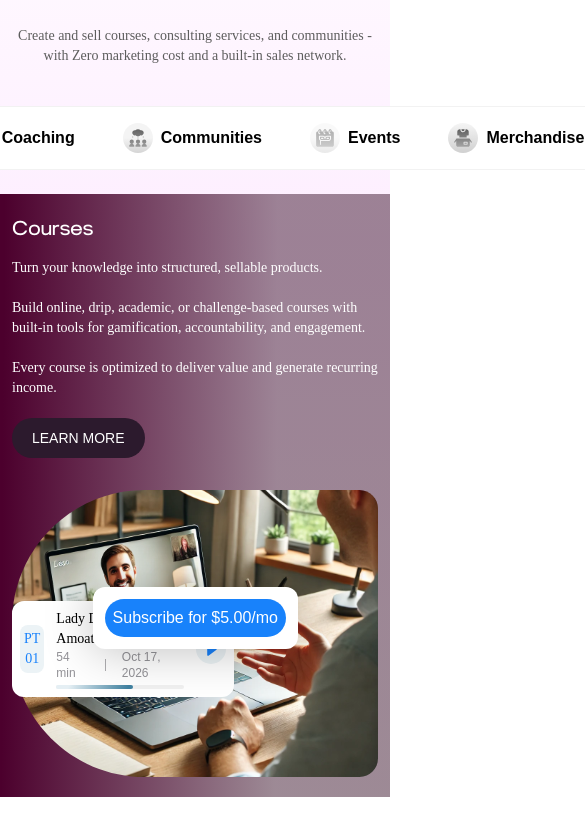
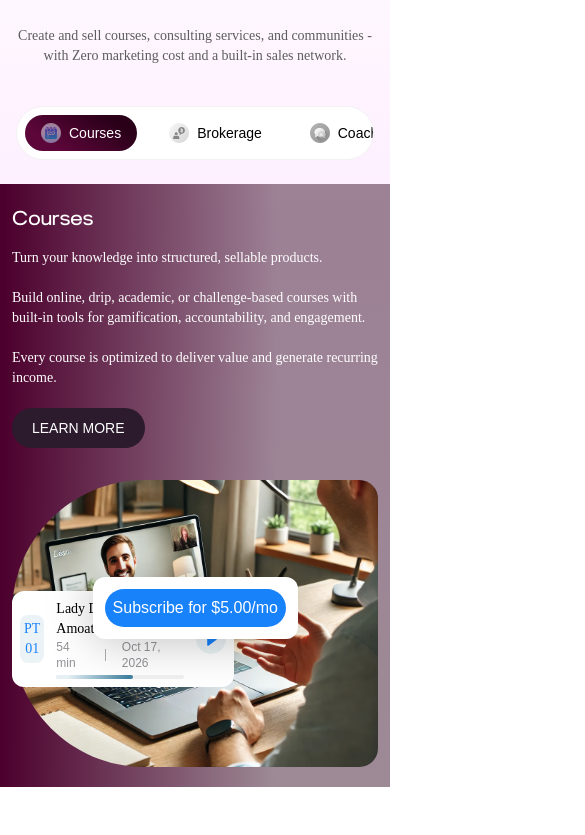
Before and after one commit to Iam-Zarif/wiztech, a Next.js app: page / in a window 390 px wide. Shown: the part 6032-6867 px from the top of the page, 585 px wide, since content can reach past the window. Built offline with nearby package versions, Linux system fonts and the light colour scheme; a web font is replaced by a local one.

Commit message:
responsive check

```diff
--- a/app/globals.css
+++ b/app/globals.css
@@ -144,3 +144,8 @@ background: linear-gradient(214.18deg, #2A0019 20.22%, #5C0639 77.53%);
 background: linear-gradient(270.28deg, rgba(42, 0, 25, 0.46) 29.3%, #4C002D 98.92%);
 
 }
+
+.trusted-by-bg{
+  background: linear-gradient(180deg, #2A0019 0%, rgba(60, 76, 90, 0.83) 100%);
+
+}
--- a/components/courses/Courses.tsx
+++ b/components/courses/Courses.tsx
@@ -38,7 +38,7 @@ const Courses = () => {
               with Zero marketing cost and a built-in sales network.
             </p>
           </div>
-          <div className="bg-white mt-10 rounded-full border border-[#F2F2F2] p-2 flex gap-4 overflow-x-auto sm:overflow-x-visible flex-nowrap scrollbar-hide">
+          <div className="bg-white mt-10 rounded-full border border-[#F2F2F2] p-2 flex gap-4 lg:w-auto w-full overflow-x-auto sm:overflow-x-visible flex-nowrap scrollbar-hide">
             {courseIcons.map((course, index) => (
               <div
                 key={index}
@@ -52,9 +52,10 @@ const Courses = () => {
                   src={course.icon}
                   width={30}
                   height={30}
+                  className="lg:w-auto w-5"
                   alt={course.label}
                 />
-                <span className="font-semibold">{course.label}</span>
+                <span className="lg:font-semibold lg:text-[16px] text-sm">{course.label}</span>
               </div>
             ))}
           </div>
```
